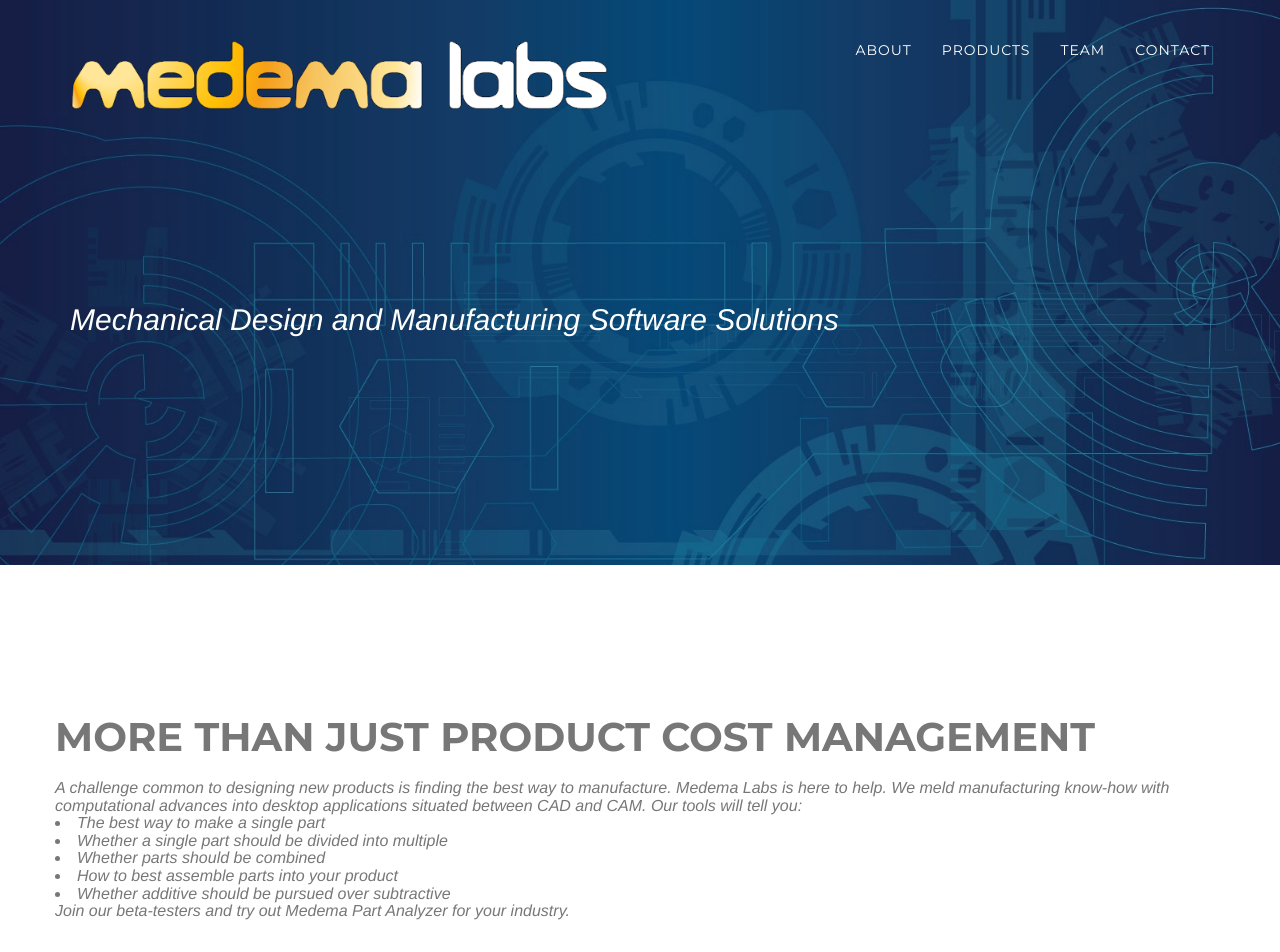
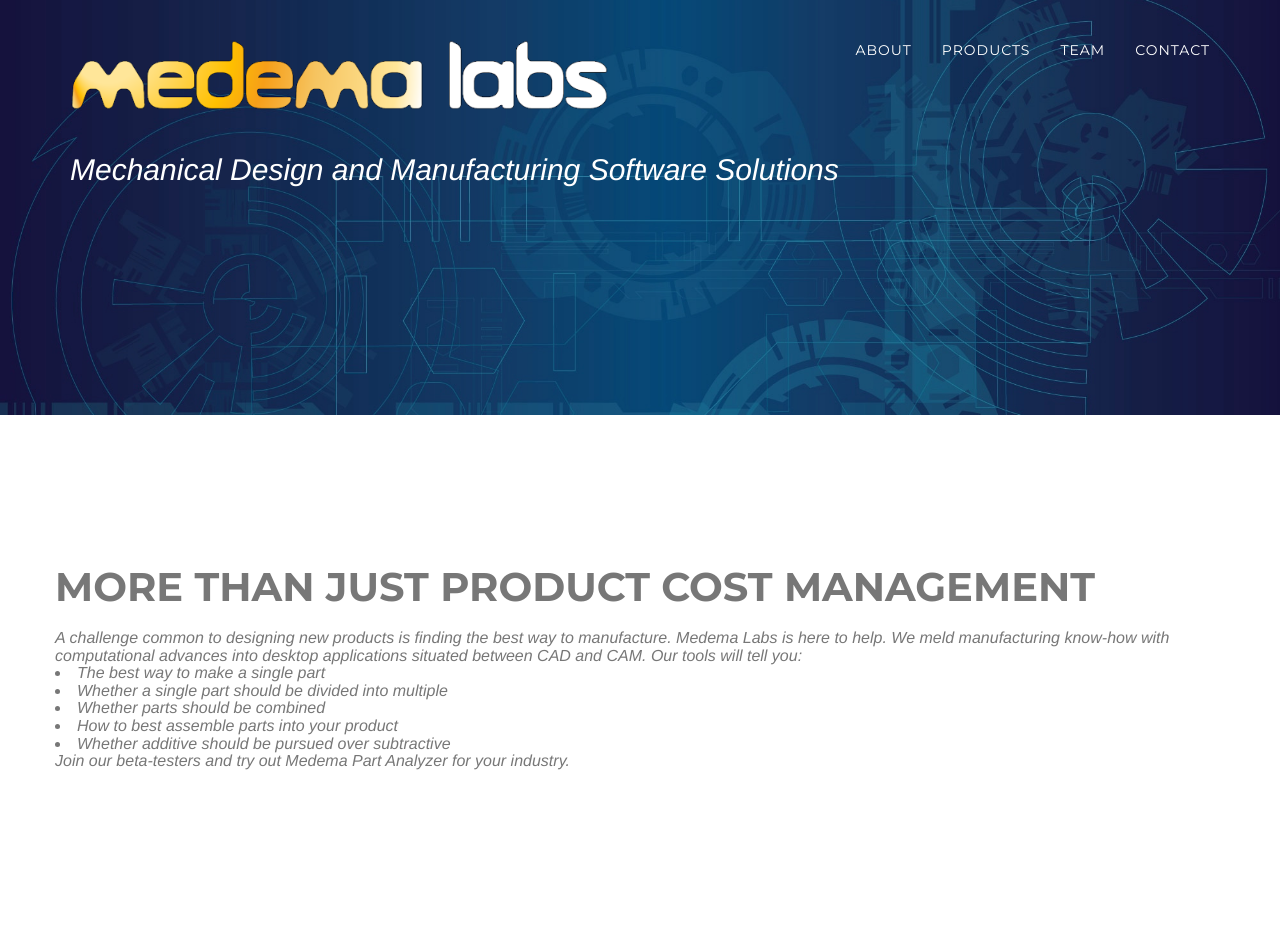
Before and after one commit to medemalabs/medemalabs.github.io, a Jekyll site: the page built from index.html, in a window 1280 px wide and 1400 px high. Shown: the top 952 px of the window. Built offline with Jekyll 4.4.1, drawn with Linux system fonts in a browser that asks for light colours; some web fonts are replaced.

Commit message:
header image shrinking

```diff
--- a/_includes/css/agency.css
+++ b/_includes/css/agency.css
@@ -305,7 +305,7 @@
     }
 
     header .intro-text {
-        padding-top: 300px;
+        padding-top: 150px;
         padding-bottom: 200px;
     }
 
```
